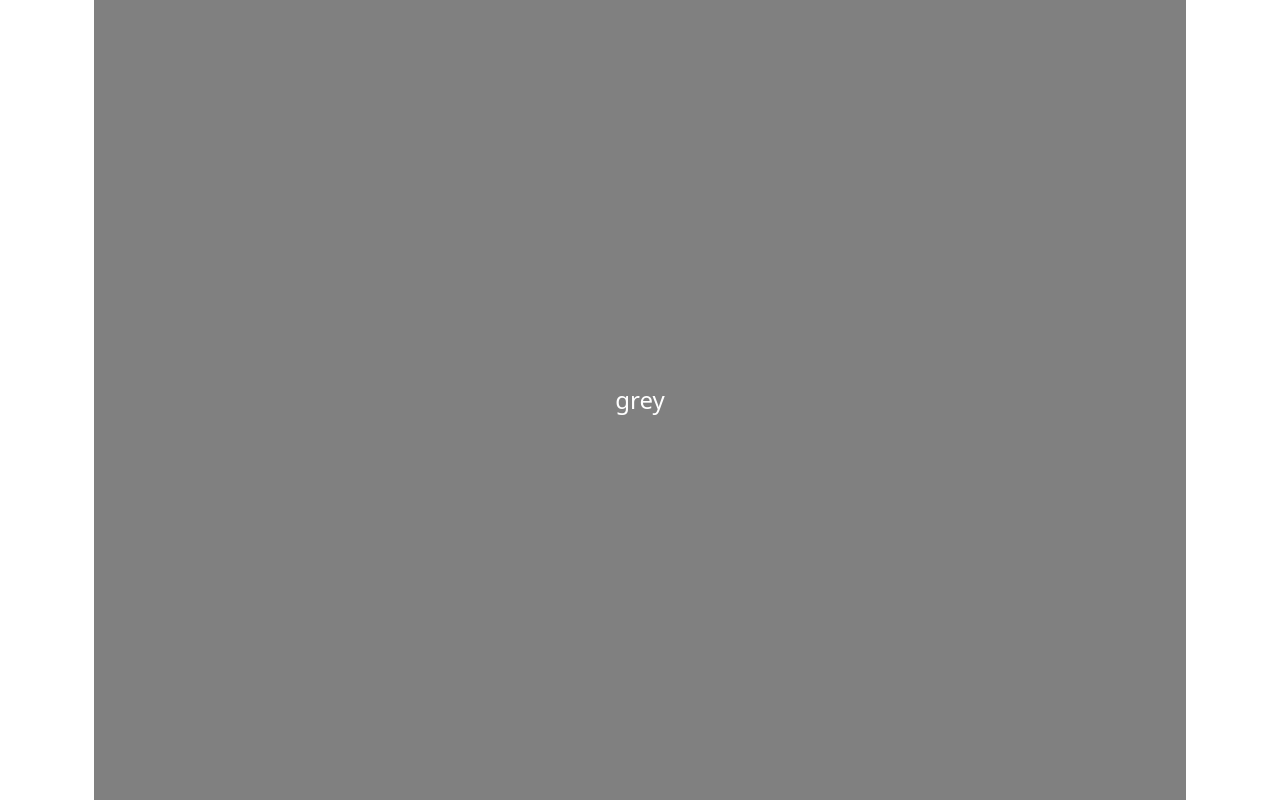
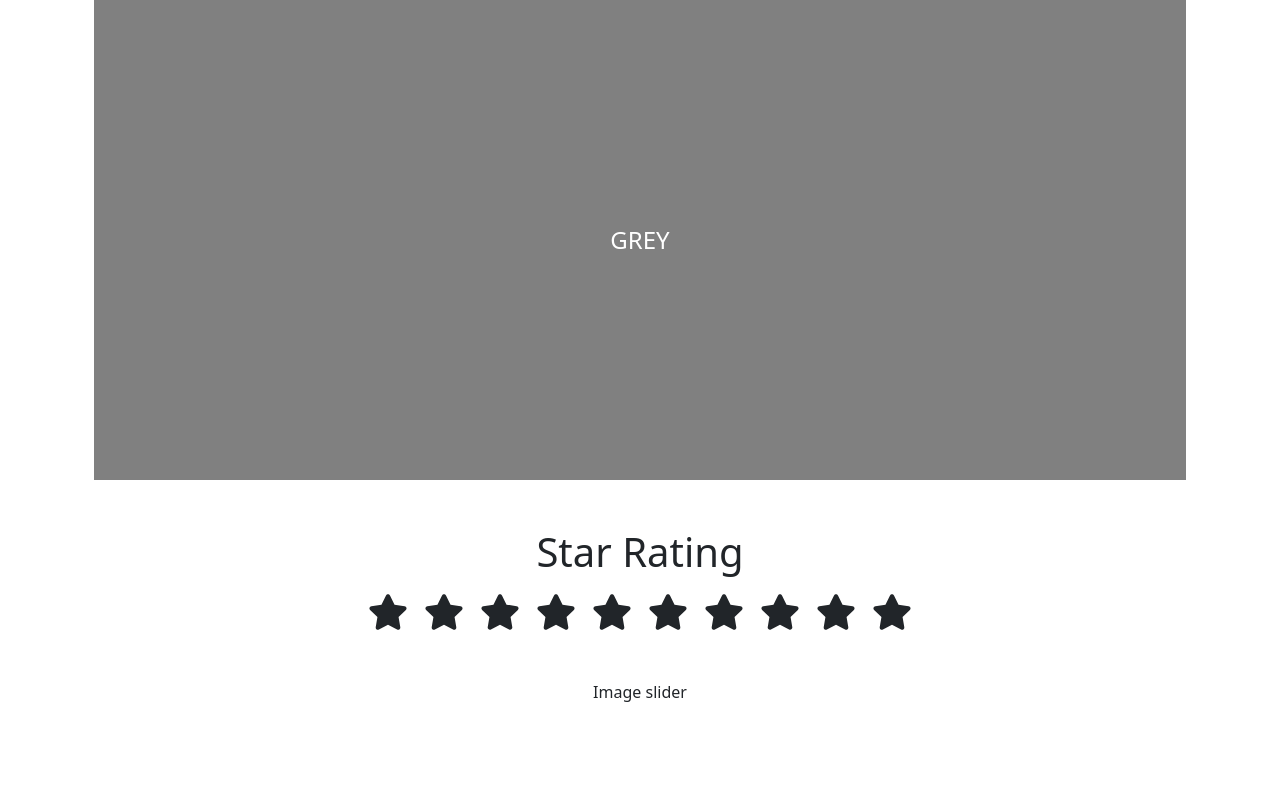
Before and after one commit to Jahnavitalluri01/ReactJs-Projects, a React (Create React App) app: page / in a window 1280 px wide. Shown: the part 946-1746 px from the top of the page. After the commit the page ends 1650 px from the top, so only its background shows below. Built offline with nearby package versions, Linux system fonts and the light colour scheme; no server answers.

Commit message:
Star Rating

```diff
--- a/src/App.js
+++ b/src/App.js
@@ -2,6 +2,8 @@ import './App.css';
 import Header from './Components/Header/Header';
 import Accordian from './Components/Accordian/Accordian';
 import Changecolor from './Components/ChangeColor/Changecolor';
+import Starrating from './Components/StarRating/Starrating';
+import Imageslider from './Components/Imageslider/Imageslider';
 import Nav from 'react-bootstrap/Nav'
 import Navbar from 'react-bootstrap/Navbar'
 import Form from 'react-bootstrap/Form';
@@ -19,6 +21,8 @@ function App() {
       <div className='container'>
           <Accordian />
           <Changecolor />
+          <Starrating />
+          <Imageslider url="https://picsum.photos/v2/list?page=1&limit=" limit={10}/>
       </div>
 
 
--- a/src/Components/ChangeColor/Changecolor.jsx
+++ b/src/Components/ChangeColor/Changecolor.jsx
@@ -38,7 +38,7 @@ function randomcolor(typee){
 
 }
     return(
-        <div className="container">
+        <div className="container my-5">
             <h1>Changing Random Colors</h1>
             <div className="d-flex justify-content-center gap-5 my-5">
             <button className="btn btn-outline-danger" onClick={hexcolor}>Generate Hex Color</button>
@@ -46,8 +46,8 @@ function randomcolor(typee){
             <button className="btn btn-outline-danger" onClick={()=>randomcolor(type)}>Generate Random Color</button>
             </div>
         <div className="d-flex flex-column align-items-center justify-content-center change" style={{backgroundColor:`${colorr}`}}>
-           <h2 className="text-white">{type}</h2>
-           <h4 className="text-white">{colorr}</h4>
+           <h2 className="text-white">{type.toUpperCase()}</h2>
+           <h4 className="text-white">{colorr.toUpperCase()}</h4>
             </div>
             </div>
     )
--- a/src/Components/ChangeColor/changecolor.css
+++ b/src/Components/ChangeColor/changecolor.css
@@ -1,4 +1,4 @@
 .change{
     width: 100%;
-    height: 100vh;
+    height: 60vh;
 }
--- /dev/null
+++ b/src/Components/Imageslider/Imageslider.jsx
@@ -0,0 +1,36 @@
+import React, { useEffect, useState } from "react";
+
+function Imageslider({url,limit}){
+    const [images,setimages]=useState([])
+    const [loading,setloading]=useState(false)
+    const [error,seterror]=useState(null)
+    const [currentslide,setslide]=useState(0)
+
+    async function fetchImages(urll){
+        try{
+            setloading(true)
+             const response=await fetch(`${urll}${limit}`);
+            //  console.log(urll+limit)
+             const data=await response.json();
+             if(data){
+             setimages(data)
+             setloading(false)
+             }
+
+        }
+        catch(e){
+            seterror(e.message);
+            setloading(false)
+        }
+    }
+    // console.log(images[0].url)
+    useEffect(()=>{
+          if(url!==''){
+            fetchImages(url)
+          }
+    },[url])
+    return(
+          <div>Image slider</div>
+    )
+}
+export default Imageslider
--- /dev/null
+++ b/src/Components/StarRating/Starrating.jsx
@@ -0,0 +1,53 @@
+import React, { useState } from "react";
+import './star.css'
+import { FaStar } from "react-icons/fa";
+
+function Starrating(){
+    const stars=[]
+    const [final,setfinal]=useState(-1);
+    const [temp,settemp]=useState(-1)
+    for(var i=0; i<10; i++){
+        stars.push(i)
+    }
+    function handleclick(ind){
+        setfinal(ind)
+        settemp(-1)
+    }
+    function handleover(ind){
+        settemp(ind)
+        setfinal(-1)
+    }
+
+    function handleleave(ind){
+        settemp(-1)
+
+    }
+
+    return(
+        <div className="container">
+             <h1>Star Rating</h1>
+        <div className="d-flex justify-content-center gap-3 my-3 mb-5">
+
+       {
+        stars.map((i)=>(
+            <div>
+
+{/* {      i<=temp?
+
+           <FaStar className="fs-1 text-warning" onMouseOver={()=>handleover(i)} onMouseLeave={()=>handleleave(i)} />:
+           <FaStar className="fs-1" onMouseOver={()=>handleover(i)} onMouseLeave={()=>handleleave(i)} />} */}
+            { i<=final || i<=temp?
+            (<FaStar className="fs-1 text-warning" onClick={()=>handleclick(i)} onMouseOver={()=>handleover(i)} onMouseLeave={()=>handleleave(i)} />):
+            <FaStar className="fs-1" onClick={()=>handleclick(i)} onMouseOver={()=>handleover(i)} onMouseLeave={()=>handleleave(i)} />
+ }
+        </div>
+
+
+
+        ))
+       }
+       </div>
+       </div>
+    )
+}
+export default Starrating
```
Also changed, not shown: src/Components/Placedetails/Placedetails.jsx (deleted, +0 -9 lines), src/Components/StarRating/star.css (added).
